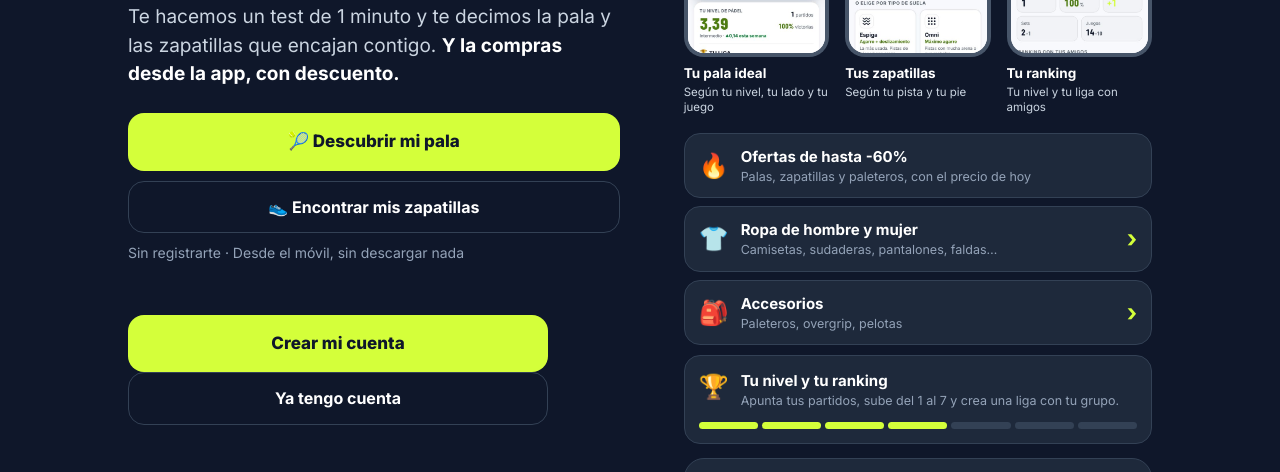
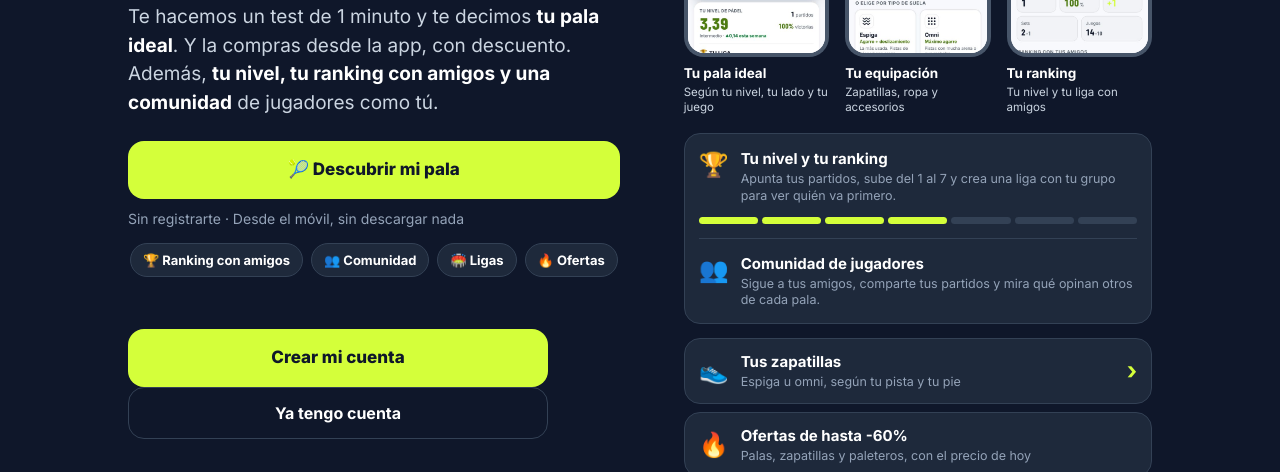
Before and after one commit to daniellabuena10-ai/padelmas, a plain HTML site: page index.html in a window 1280 px wide. Shown: the part 265-737 px from the top of the page. Drawn offline with Linux system fonts and the light colour scheme; no server answers.

Commit message:
Portada: la pala como protagonista, ranking, ligas y comunidad arriba; zapatillas en segundo plano
Co-Authored-By: Claude Opus 5.5 <noreply@anthropic.com>
Claude-Session: https://claude.ai/code/session_01CQks7bsDmqQU2C8B7kEEEg

```diff
--- a/index.html
+++ b/index.html
@@ -395,7 +395,8 @@ body:has(#auth:not([hidden]) #land:not([hidden])){background:#0f172a!important}
 .btn.lime{background:#d4ff3a;color:#0f172a;border:0;font-weight:800}
 .btn.lghost{background:transparent;color:#fff;border:1.5px solid #334155;font-weight:700}
 .lbtns{display:flex;flex-direction:column;gap:10px;margin-top:6px}
-.lnote{font-size:13px;color:#94a3b8;text-align:center;margin:10px 0 22px}
+.lnote{font-size:13px;color:#94a3b8;text-align:center;margin:10px 0 14px}
+.lchips{display:flex;flex-wrap:wrap;gap:8px;justify-content:center;margin:0 0 22px}.lchips span{font-size:13px;font-weight:700;color:#fff;background:#1e293b;border:1px solid #334155;border-radius:999px;padding:7px 12px}
 .lph{display:grid;grid-template-columns:repeat(3,1fr);gap:10px;margin:4px 0 18px}
 .lph figure{margin:0}.lph .fr{background:#475569;border-radius:20px;padding:4px}.lph .fr img{display:block;width:100%;aspect-ratio:480/700;object-fit:cover;object-position:top;border-radius:16px;background:#f4f5f7}
 .lph figcaption{font-size:11.5px;color:#cbd5e1;line-height:1.3;margin-top:8px}.lph figcaption b{display:block;color:#fff;font-size:13.5px;margin-bottom:2px}
@@ -419,24 +420,27 @@ body:has(#auth:not([hidden]) #land:not([hidden])){background:#0f172a!important}
   <div id="land">
     <div class="lcol">
     <h1>Todo tu pádel,<br><em>en una sola app.</em></h1>
-    <p class="pitch">Te hacemos un test de 1 minuto y te decimos la pala y las zapatillas que encajan contigo. <b>Y la compras desde la app, con descuento.</b></p>
-    <div class="lbtns"><button class="btn lime block big" id="goPala">🎾 Descubrir mi pala</button><button class="btn lghost block" id="goZap">👟 Encontrar mis zapatillas</button></div>
+    <p class="pitch">Te hacemos un test de 1 minuto y te decimos <b>tu pala ideal</b>. Y la compras desde la app, con descuento. Además, <b>tu nivel, tu ranking con amigos y una comunidad</b> de jugadores como tú.</p>
+    <div class="lbtns"><button class="btn lime block big" id="goPala">🎾 Descubrir mi pala</button></div>
     <p class="lnote">Sin registrarte · Desde el móvil, sin descargar nada</p>
+    <div class="lchips"><span>🏆 Ranking con amigos</span><span>👥 Comunidad</span><span>🏟️ Ligas</span><span>🔥 Ofertas</span></div>
     </div>
     <div class="rcol">
     <div class="lph">
       <figure><div class="fr"><img src="img/land1.jpg" alt="Tu pala ideal en la app"></div><figcaption><b>Tu pala ideal</b>Según tu nivel, tu lado y tu juego</figcaption></figure>
-      <figure><div class="fr"><img src="img/land2.jpg" alt="Test de zapatillas en la app"></div><figcaption><b>Tus zapatillas</b>Según tu pista y tu pie</figcaption></figure>
+      <figure><div class="fr"><img src="img/land2.jpg" alt="Test de zapatillas en la app"></div><figcaption><b>Tu equipación</b>Zapatillas, ropa y accesorios</figcaption></figure>
       <figure><div class="fr"><img src="img/land3.jpg" alt="Tu nivel y tu ranking en la app"></div><figcaption><b>Tu ranking</b>Tu nivel y tu liga con amigos</figcaption></figure>
     </div>
+    <div class="lrk">
+      <div class="lrkt"><span>🏆</span><div><b>Tu nivel y tu ranking</b><small>Apunta tus partidos, sube del 1 al 7 y crea una liga con tu grupo para ver quién va primero.</small></div></div>
+      <div class="lvl"><i class="on"></i><i class="on"></i><i class="on"></i><i class="on"></i><i></i><i></i><i></i></div>
+      <div class="lrkt" style="margin-top:14px;padding-top:14px;border-top:1px solid #334155"><span>👥</span><div><b>Comunidad de jugadores</b><small>Sigue a tus amigos, comparte tus partidos y mira qué opinan otros de cada pala.</small></div></div>
+    </div>
     <div class="lcards">
+      <button class="lc" id="goZap"><span>👟</span><div><b>Tus zapatillas</b><small>Espiga u omni, según tu pista y tu pie</small></div><i>›</i></button>
       <div class="lc"><span>🔥</span><div><b>Ofertas de hasta -60%</b><small>Palas, zapatillas y paleteros, con el precio de hoy</small></div></div>
       <button class="lc" id="goRopa"><span>👕</span><div><b>Ropa de hombre y mujer</b><small>Camisetas, sudaderas, pantalones, faldas…</small></div><i>›</i></button>
       <button class="lc" id="goAcc"><span>🎒</span><div><b>Accesorios</b><small>Paleteros, overgrip, pelotas</small></div><i>›</i></button>
-    </div>
-    <div class="lrk">
-      <div class="lrkt"><span>🏆</span><div><b>Tu nivel y tu ranking</b><small>Apunta tus partidos, sube del 1 al 7 y crea una liga con tu grupo.</small></div></div>
-      <div class="lvl"><i class="on"></i><i class="on"></i><i class="on"></i><i class="on"></i><i></i><i></i><i></i></div>
     </div>
     <a class="gbanner" href="guia.html"><span class="gi">📘</span><span><small>Guía 2026</small><b>¿Qué pala de pádel me compro?</b><span class="s">Las mejores por nivel, con fotos y precio de hoy</span></span><span class="ar">→</span></a>
     </div>
--- a/sw.js
+++ b/sw.js
@@ -1,4 +1,4 @@
-const V = "padelplus-v82";
+const V = "padelplus-v83";
 const SHELL = ["./", "index.html", "core.js", "views.js", "rec.js", "nutri.js", "social.js", "shoes.js", "padel.js", "gear.js", "learn.js", "share.js", "pistas.js", "opinar.js", "tablon.js", "tienda.js", "recpala.js", "ligas.js", "reczapa.js", "stats.js", "subir.js", "data.js", "icons.js", "config.js", "manifest.json", "icon-192.png", "privacidad.html", "fonts.css", "guia.html", "lib/leaflet.js", "lib/leaflet.css", "og.jpg", "img/land1.jpg", "img/land2.jpg", "img/land3.jpg", "icon-512.png", "apple-touch-icon.png"];
 // Instala la versión nueva descargándola fresca (sin caché del navegador)
 self.addEventListener("install", e => { e.waitUntil(caches.open(V).then(c => Promise.all(SHELL.map(u => fetch(new Request(u, { cache: "reload" })).then(r => { if (r.ok) return c.put(u, r); })))).then(() => self.skipWaiting())); });
```
